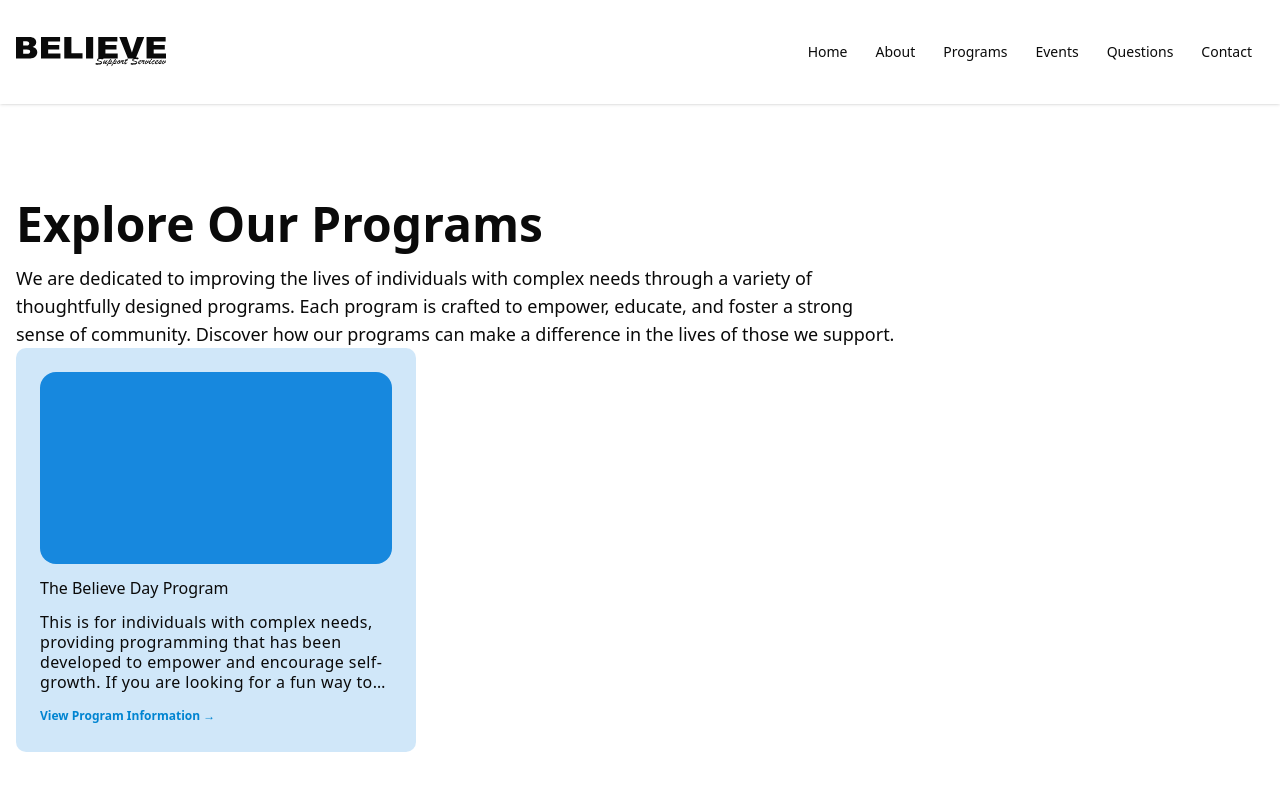
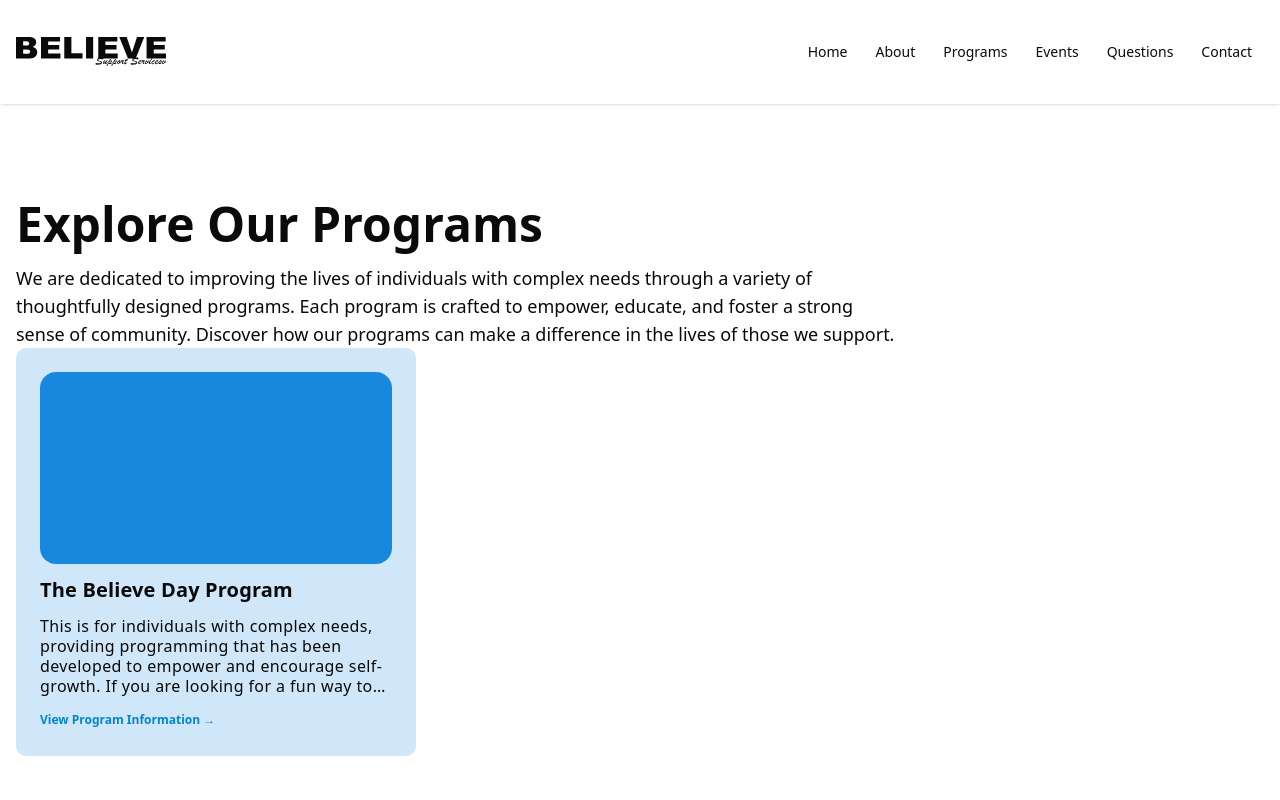
Before and after one commit to Justin-Bento/believe-support-services, a Next.js app: page /programs in a window 1280 px wide. Shown: the top 800 px of the page. Built offline with nearby package versions, Linux system fonts and the light colour scheme.

Commit message:
Updated the font size, weight and applied custom tracking to improve reading flow.

```diff
--- a/src/app/(frontend)/programs/page.tsx
+++ b/src/app/(frontend)/programs/page.tsx
@@ -21,7 +21,9 @@ export default function ProgramsPage() {
         <div className="overflow-hidden rounded-lg bg-primary/20">
           <div className="px-4 py-5 sm:p-6 flex flex-col gap-3">
             <div className="w-full h-48 bg-primary rounded-2xl"></div>
-            <h2>The Believe Day Program</h2>
+            <h2 className="capitalize text-xl font-bold tracking-[0.01rem]">
+              The Believe Day Program
+            </h2>
             <p className="line-clamp-4 text-base/[1.25] tracking-wide">
               This is for individuals with complex needs, providing programming
               that has been developed to empower and encourage self-growth. If
```
